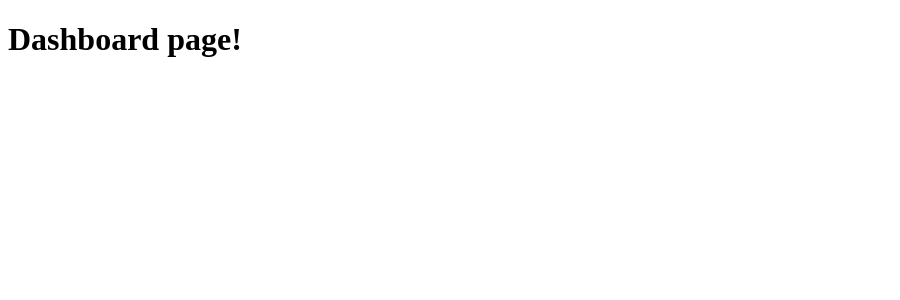
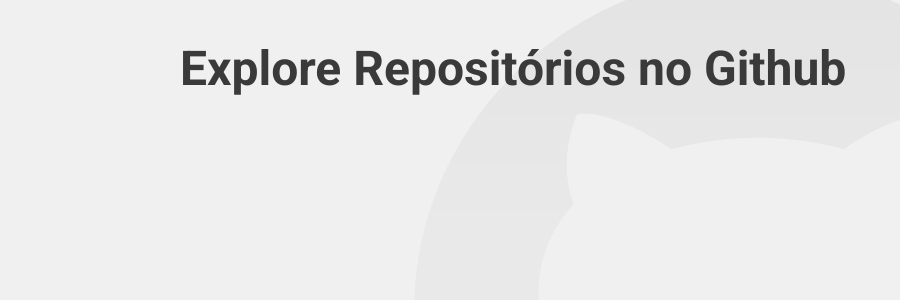
Before and after one commit to Note45/projetos-aulas-GoStack13, a React (Create React App) app in the folder primeiro-projeto-react/: page / in a window 1280 px wide. Shown: the top 300 px of the page, without its empty margins (0-900 px from the left). Built offline with nearby package versions, Linux system fonts and the light colour scheme; the HTML template or start-up script is replaced by a standard one.

Commit message:
Created Global Style with styled-components

```diff
--- a/primeiro-projeto-react/package.json
+++ b/primeiro-projeto-react/package.json
@@ -14,6 +14,7 @@
     "react-dom": "^16.13.1",
     "react-router-dom": "^5.2.0",
     "react-scripts": "3.4.3",
+    "styled-components": "^5.2.0",
     "typescript": "~3.7.2"
   },
   "scripts": {
@@ -38,6 +39,7 @@
     ]
   },
   "devDependencies": {
-    "@types/react-router-dom": "^5.1.5"
+    "@types/react-router-dom": "^5.1.5",
+    "@types/styled-components": "^5.1.3"
   }
 }
--- a/primeiro-projeto-react/public/index.html
+++ b/primeiro-projeto-react/public/index.html
@@ -5,6 +5,8 @@
     <meta name="viewport" content="width=device-width, initial-scale=1" />
     <meta name="theme-color" content="#3A3A3A" />
     <title>Github Explorer</title>
+
+    <link href="https://fonts.googleapis.com/css2?family=Roboto:wght@400;700&display=swap" rel="stylesheet">
   </head>
   <body>
     <noscript>You need to enable JavaScript to run this app.</noscript>
--- a/primeiro-projeto-react/src/App.tsx
+++ b/primeiro-projeto-react/src/App.tsx
@@ -1,12 +1,16 @@
 import React from 'react';
 import { BrowserRouter } from 'react-router-dom';
 
+import GlobalStyle from './styles/global';
 import Routes from './routes';
 
 const App: React.FC = () => (
-  <BrowserRouter>
-    <Routes />
-  </BrowserRouter>
+  <>
+    <BrowserRouter>
+      <Routes />
+    </BrowserRouter>
+    <GlobalStyle />
+  </>
 );
 
 
--- a/primeiro-projeto-react/src/pages/Dashboard/index.tsx
+++ b/primeiro-projeto-react/src/pages/Dashboard/index.tsx
@@ -1,7 +1,9 @@
 import React from 'react';
 
+import { Title } from './styles';
+
 const Dashboard: React.FC = () => {
-  return <h1>Dashboard page!</h1>;
+  return <Title>Explore Repositórios no Github</Title>;
 }
 
 export default Dashboard;
--- /dev/null
+++ b/primeiro-projeto-react/src/pages/Dashboard/styles.ts
@@ -0,0 +1,6 @@
+import styled from 'styled-components';
+
+export const Title = styled.h1`
+  font-size: 48px;
+  color: #3A3A3A;
+`;
--- /dev/null
+++ b/primeiro-projeto-react/src/styles/global.ts
@@ -0,0 +1,31 @@
+import { createGlobalStyle } from 'styled-components';
+
+import githubBackground from '../assets/github-background.svg';
+
+export default createGlobalStyle`
+  * {
+    margin: 0;
+    padding: 0;
+    outline: 0;
+    box-sizing: border-box;
+  }
+
+  body {
+    background: #F0F0F0 url(${githubBackground}) no-repeat 70% top;
+    -webkit-font-smoothing: antialiased;
+  }
+
+  body, input, button {
+    font: 16px Roboto, sans-serif;
+  }
+
+  #root {
+    max-width: 960px;
+    margin: 0 auto;
+    padding: 40px 20px;
+  }
+
+  button {
+    cursor: pointer;
+  }
+`;
```
Also changed, not shown: primeiro-projeto-react/src/assets/github-background.svg (added), 1 other file (tests, documents, lock files or other folders).
